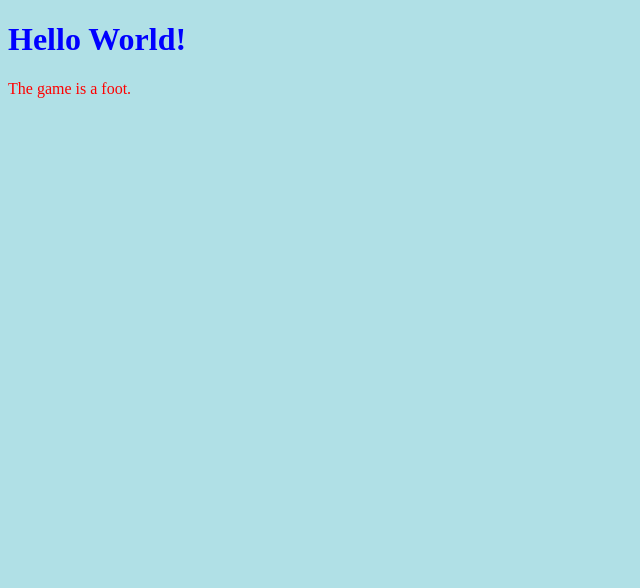
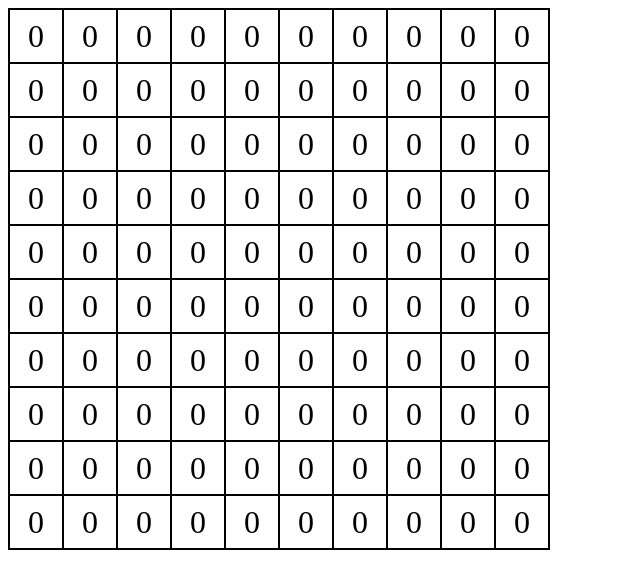
Before and after one commit to HaileB65/connect-4-game, a plain HTML site: page index.html in a window 1280 px wide. Shown: the whole page, without its empty margins (0-640 px from the left). Drawn offline with Linux system fonts and the light colour scheme.

Commit message:
Edited files and made buildBoardElement function work. Board now displays in browser.

```diff
--- a/index.html
+++ b/index.html
@@ -8,10 +8,11 @@
 </head>
 <body>
     <div id="root">
-        <h1>Hello World!</h1>
-        <p>The game is a foot.</p>
     </div>
+
+    <script src="src/document.js"></script>
     <script src="src/board.js"></script>
+    <script src="src/render_board.js"></script>
     <script src="src/index.js"></script>
 </body>
 </html>
--- a/src/board.js
+++ b/src/board.js
@@ -10,12 +10,3 @@ function buildBoard(boardSize) {
 
     return board;
 }
-
-function buildBoardElement(board) {
-    board.forEach(row => {
-        console.log(row);
-        row.forEach(cell => {
-            console.log(cell);
-        })
-    })
-}
--- a/src/document.js
+++ b/src/document.js
@@ -1,6 +1,6 @@
 const d = document;
 
-function elementMaker(tag, content = null, cssClass = null) {
+function c(tag, content = null, cssClass = null) {
     element = d.createElement(tag);
     if (content != null) element.innerText = content;
     if (cssClass!= null) element.classList.add(cssClass);
--- a/src/index.js
+++ b/src/index.js
@@ -1,4 +1,5 @@
 board = buildBoard(10);
 console.log(board);
 
-buildBoardElement(board);
+const boardElement = buildBoardElement(board);
+root.append(boardElement);
--- a/src/render_board.js
+++ b/src/render_board.js
@@ -0,0 +1,22 @@
+function buildBoardElement(board){
+
+    // Building the board container element.
+    let boardElement = c("table", null, "board");
+
+    board.forEach((row) => {
+
+        // Every cell needs to go in a row
+        const rowElement = c("tr", null,"board-row");
+
+        row.forEach((value) => {
+            const cell = c("td", value, "cell");
+
+            // Adding the cell to the row
+            rowElement.append(cell);
+        })
+
+        // Adding the row to the board
+        boardElement.append(rowElement);
+    })
+    return boardElement;
+}
--- a/style.css
+++ b/style.css
@@ -1,3 +1,17 @@
-body {background-color: powderblue;}
-h1   {color: blue;}
-p    {color: red;}
+body {
+    font-size: 2rem;
+}
+
+.board {
+    border-collapse: collapse;
+}
+
+.cell {
+    text-align: center;
+    vertical-align: middle;
+
+    width: 50px;
+    height: 50px;
+
+    border: 2px solid black;
+}
```
